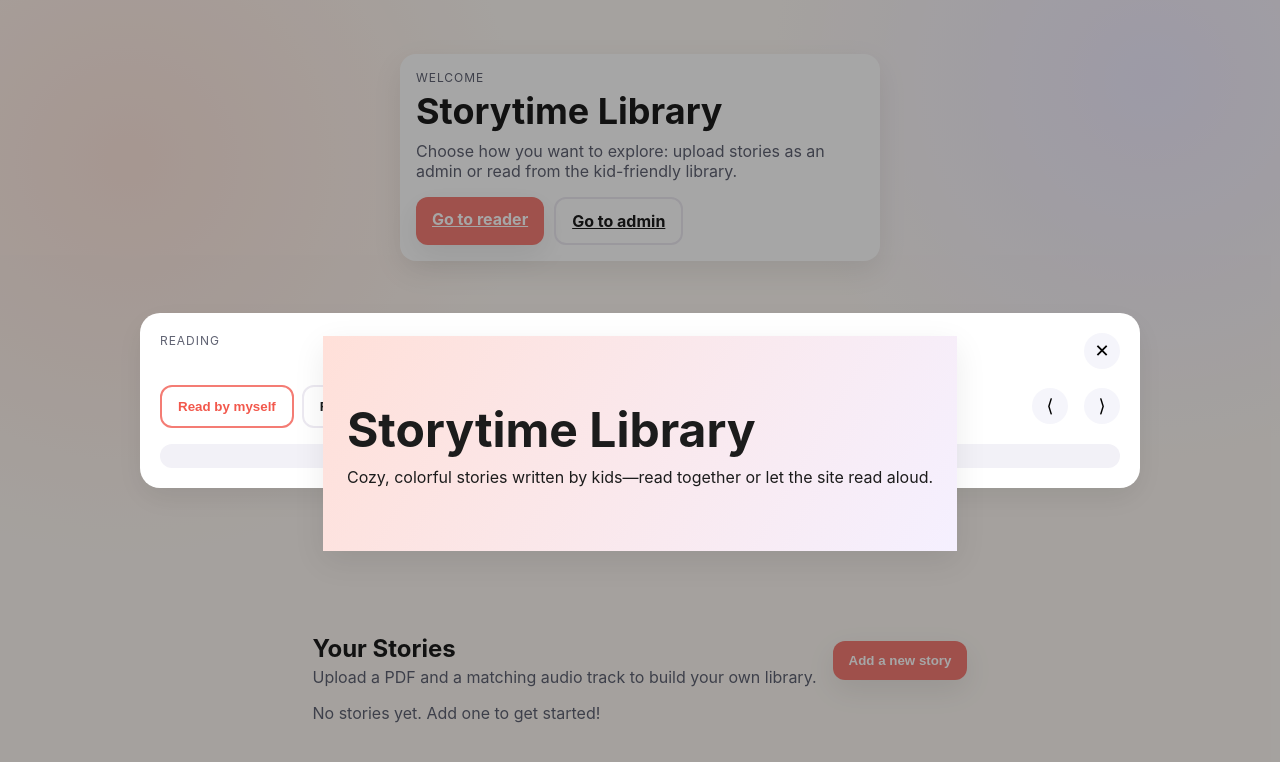
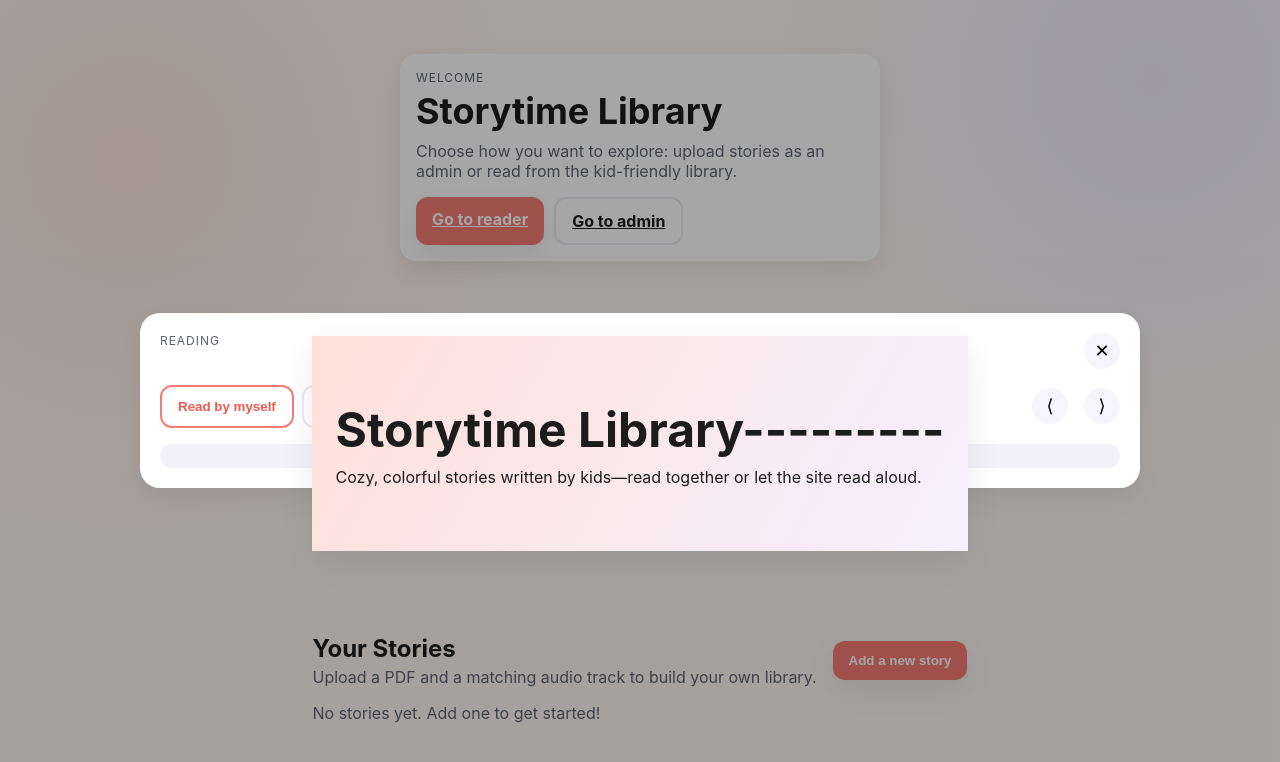
Before and after one commit to vnkiddev/hyanstories, a plain HTML site: page index.html in a window 1280 px wide. Drawn offline with Linux system fonts and the light colour scheme; a script that the page names is missing.

Commit message:
Update index.html

```diff
--- a/index.html
+++ b/index.html
@@ -24,7 +24,7 @@
 <body>
   <header class="hero">
     <div class="hero__content">
-      <h1>Storytime Library</h1>
+      <h1>Storytime Library---------</h1>
       <p>Cozy, colorful stories written by kids—read together or let the site read aloud.</p>
     </div>
   </header>
```
